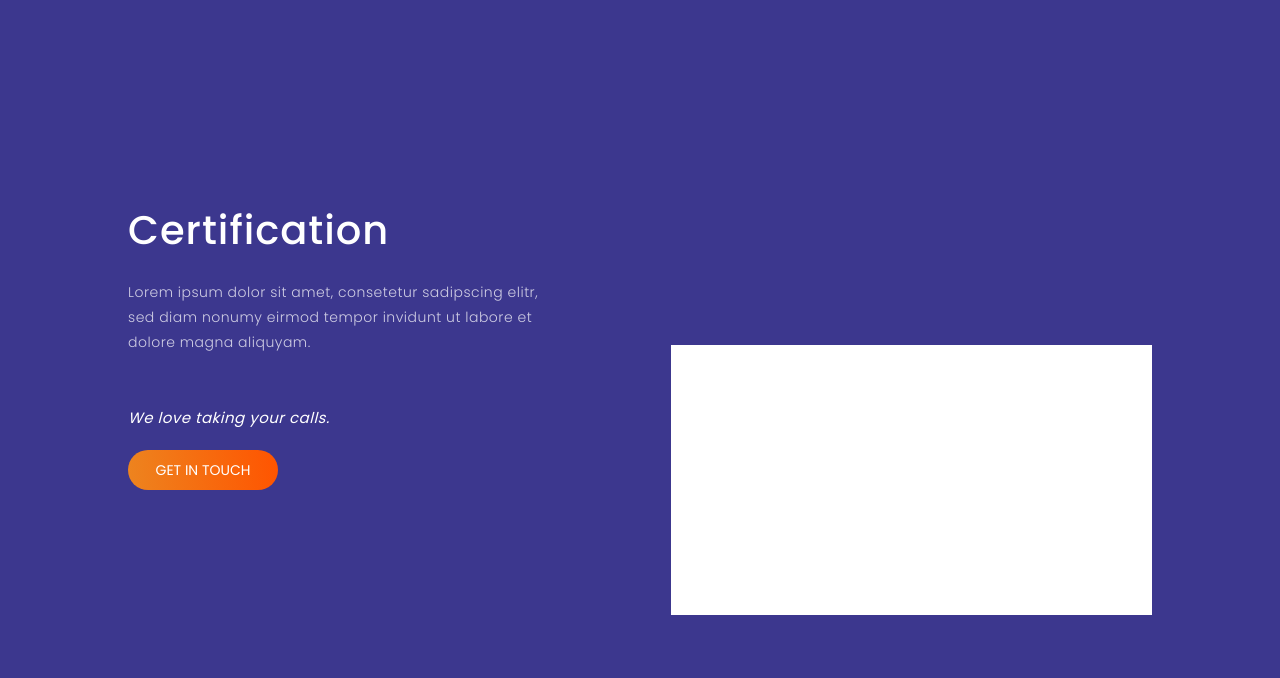
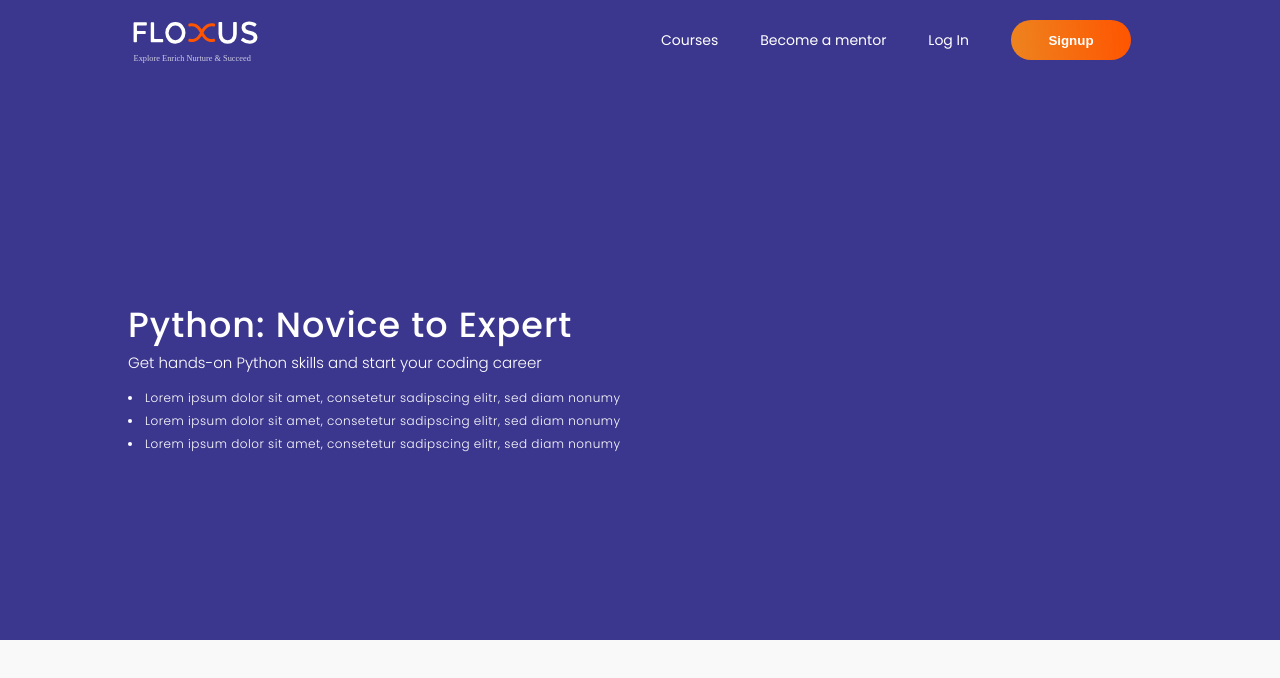
Before and after one commit to divyashasinha23/Floxus_website, a React (Create React App) app in the folder frontend/: page /course in a window 1280 px wide. Shown: the top 678 px of the page. Built offline with nearby package versions, Linux system fonts and the light colour scheme.

Commit message:
courseheroleft section

```diff
--- a/frontend/src/App.js
+++ b/frontend/src/App.js
@@ -4,6 +4,8 @@ import CourseSection from './components/CourseSection/CourseSection';
 import HeroSection from './components/HeroSection/HeroSection';
 import { BrowserRouter as Router, Switch, Route } from 'react-router-dom';
 import Floxusfeature from './components/FloxusUSP/Floxusfeature';
+import Coursehero from './components/Coursehero/Coursehero';
+import Toolbar from './components/ToolBar/Toolbar';
 
 function App() {
   return (
@@ -17,7 +19,9 @@ function App() {
             <CourseSection />
           </Route>
           <Route path="/course">
-            <CertificationSection />
+            <Toolbar />
+            <Coursehero />
+            {/* <CertificationSection /> */}
           </Route>
         </Switch>
       </div>
--- /dev/null
+++ b/frontend/src/components/Coursehero/Coursehero.js
@@ -0,0 +1,87 @@
+import React from 'react';
+import styled from '@emotion/styled';
+
+const CourseHeroLayout = styled.div`
+  display: flex;
+  width: 100%;
+  height: 70vh;
+  background-color: #3c378e;
+  justify-content: center;
+  align-items: center;
+`;
+
+const CourseHeroWrapper = styled.div`
+  display: flex;
+  width: 80%;
+  height: 70vh;
+`;
+
+const CourseHeroLeft = styled.div`
+  display: flex;
+  flex-direction: column;
+  flex-basis: 50%;
+  height: 100%;
+  justify-content: center;
+
+  .heading {
+    font-size: 35px;
+    font-weight: 500;
+    color: white;
+    letter-spacing: 1px;
+    margin-bottom: 0;
+  }
+
+  .description {
+    font-size: 15px;
+    font-weight: 300;
+    color: white;
+    margin-top: 0;
+  }
+
+  li {
+    color: white;
+    font-size: 12px;
+    font-weight: 300;
+    margin-bottom: 5px;
+    letter-spacing: 0.5px;
+  }
+`;
+
+const CourseHeroRight = styled.div`
+  display: flex;
+  flex-basis: 50%;
+  height: 100%;
+`;
+
+const Coursehero = () => {
+  return (
+    <>
+      <CourseHeroLayout>
+        <CourseHeroWrapper>
+          <CourseHeroLeft>
+            <p className="heading">Python: Novice to Expert</p>
+            <p className="description">
+              Get hands-on Python skills and start your coding career
+            </p>
+
+            <li>
+              Lorem ipsum dolor sit amet, consetetur sadipscing elitr, sed diam
+              nonumy
+            </li>
+            <li>
+              Lorem ipsum dolor sit amet, consetetur sadipscing elitr, sed diam
+              nonumy
+            </li>
+            <li>
+              Lorem ipsum dolor sit amet, consetetur sadipscing elitr, sed diam
+              nonumy
+            </li>
+          </CourseHeroLeft>
+          <CourseHeroRight></CourseHeroRight>
+        </CourseHeroWrapper>
+      </CourseHeroLayout>
+    </>
+  );
+};
+
+export default Coursehero;
```
